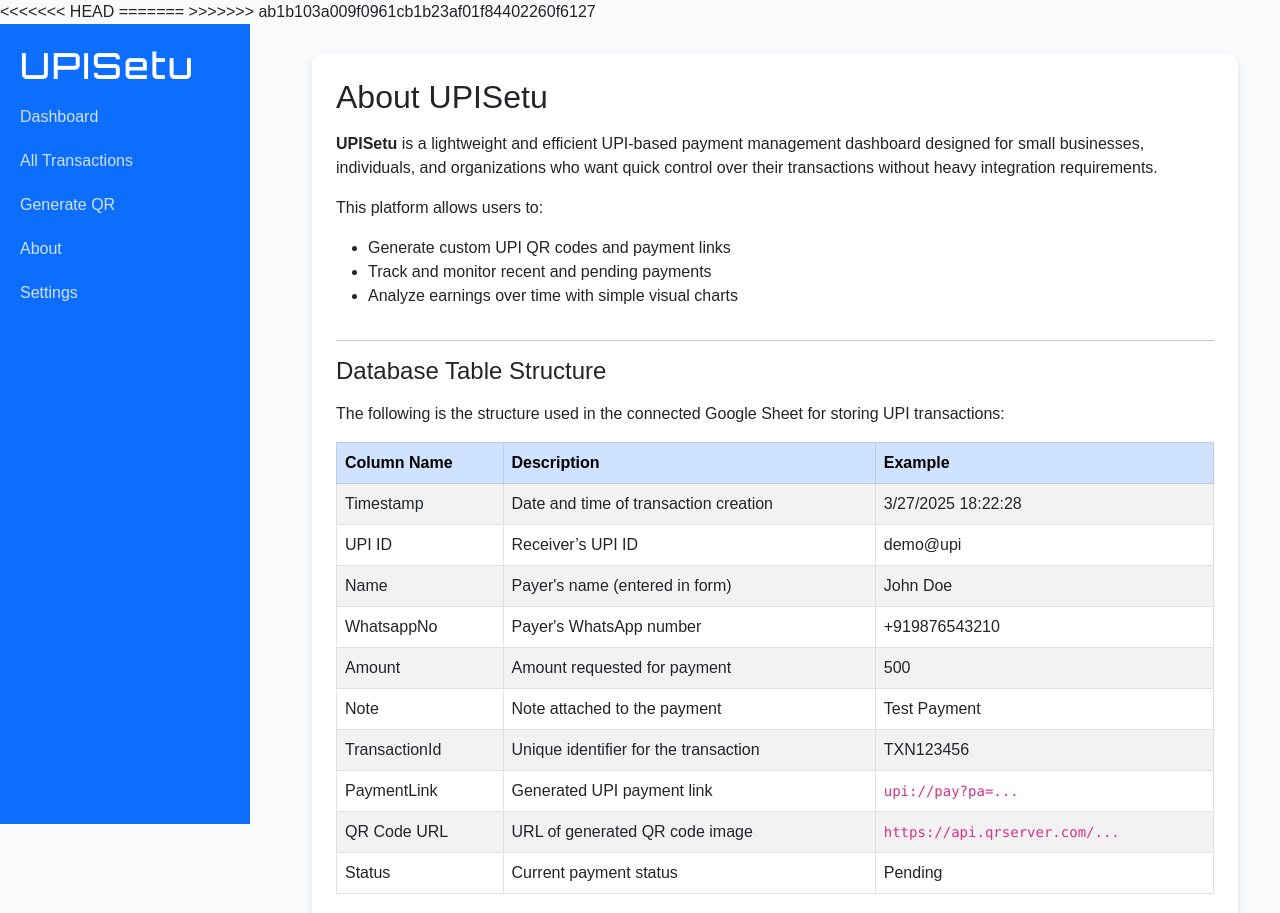
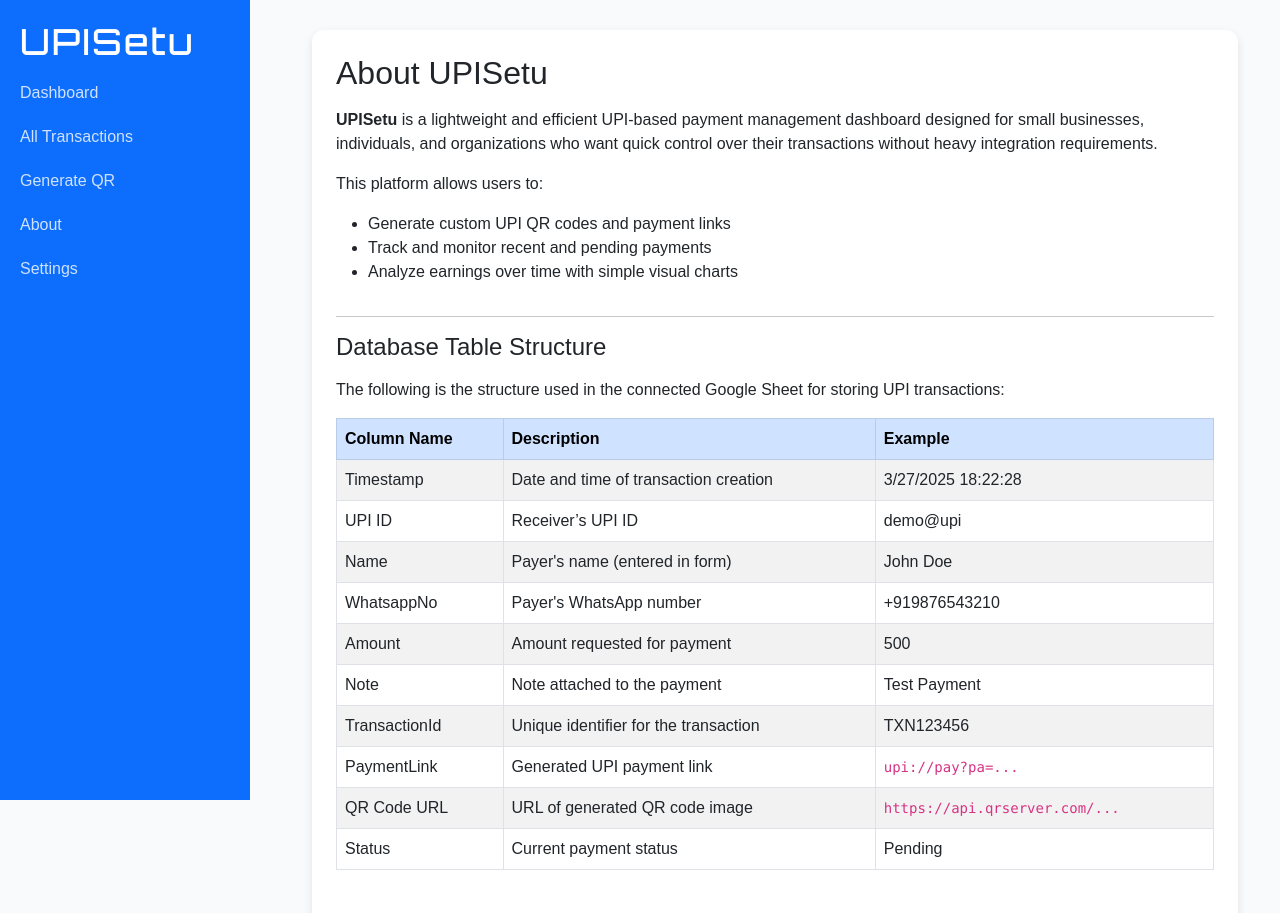
Before and after one commit to ios-shah/UPISetu, a website: page about.html in a window 1280 px wide. Shown: the top 913 px of the page. Drawn offline with nearby package versions, Linux system fonts and the light colour scheme; no server answers; sample sign-in values are in the browser's storage.

Commit message:
Add files via upload

```diff
--- a/sidebar.html
+++ b/sidebar.html
@@ -1,4 +1,3 @@
-<<<<<<< HEAD
 <!-- sidebar.html -->
 <div class="sidebar">
   <h1 style="font-family: 'Orbitron', sans-serif; font-size: 36px; letter-spacing: 2px;">
@@ -10,16 +9,3 @@
   <a href="about.html">About</a>
   <a href="settings.html">Settings</a>
 </div>
-=======
-<!-- sidebar.html -->
-<div class="sidebar">
-  <h1 style="font-family: 'Orbitron', sans-serif; font-size: 36px; letter-spacing: 2px;">
-    UPISetu
-  </h1>
-  <a href="dashboard.html">Dashboard</a>
-  <a href="transactions.html">All Transactions</a>
-  <a href="create.html">Generate QR</a>
-  <a href="about.html">About</a>
-  <a href="settings.html">Settings</a>
-</div>
->>>>>>> ab1b103a009f0961cb1b23af01f84402260f6127
```
